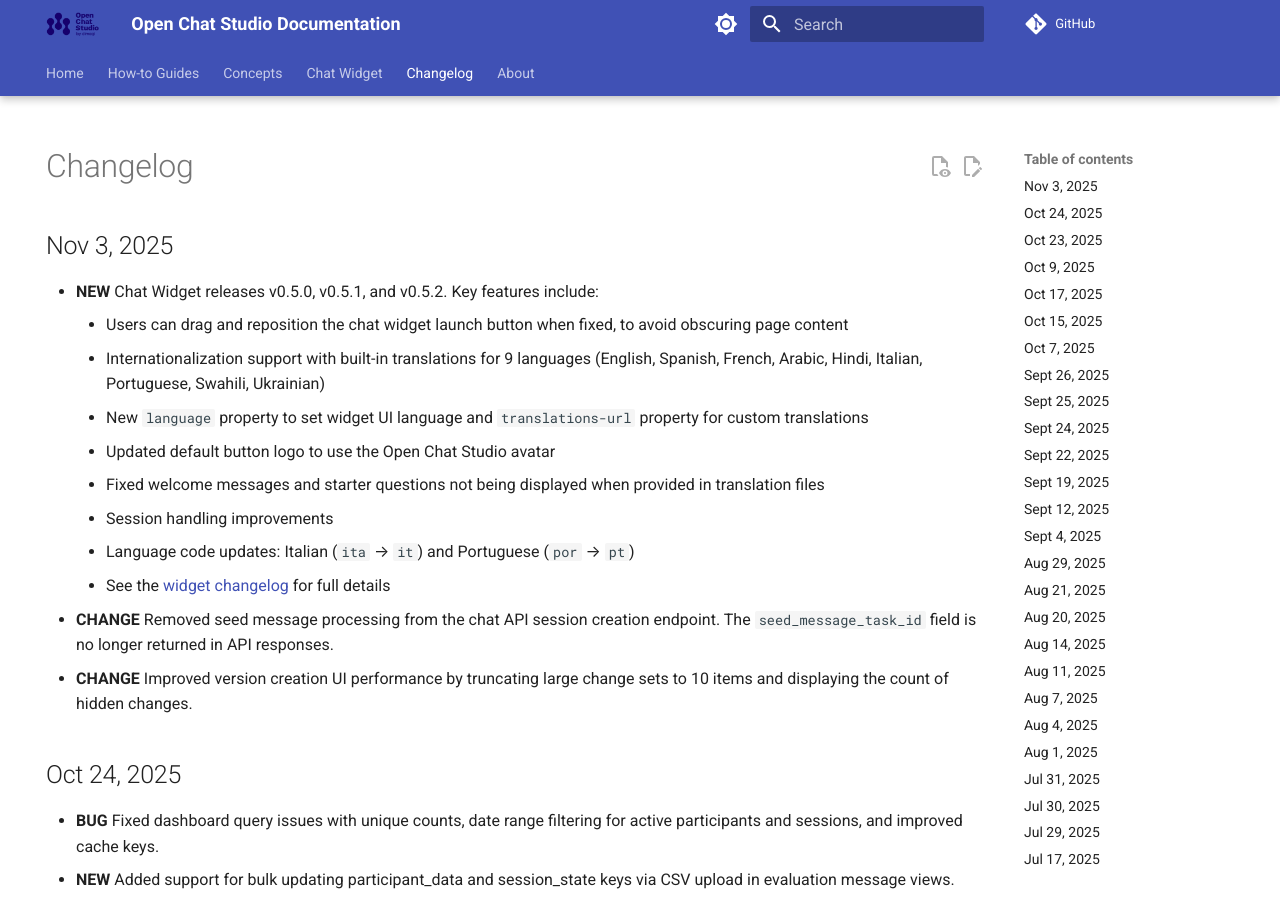
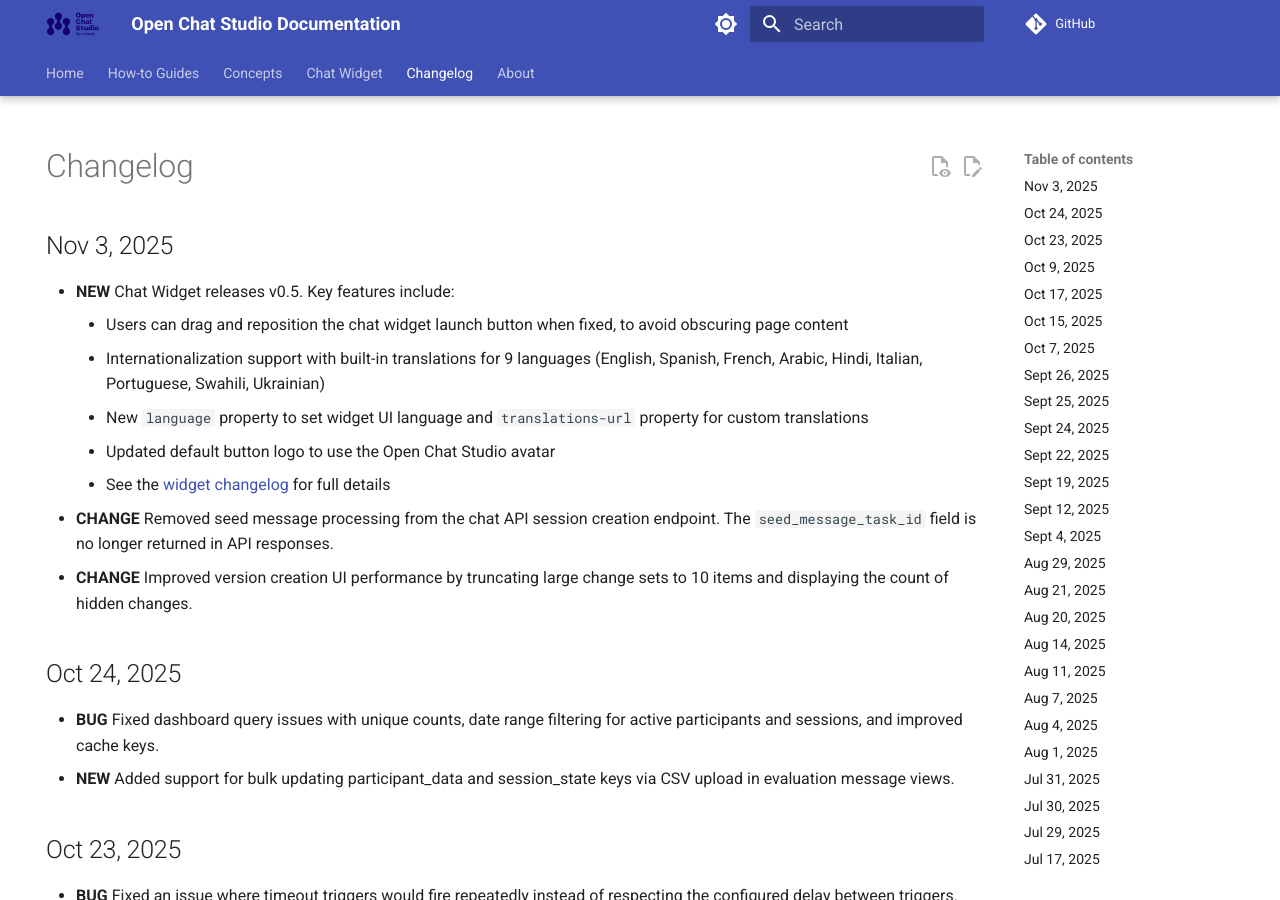
Before and after one commit to dimagi/open-chat-studio-docs, an MkDocs documentation site: the page built from docs/changelog.md, in a window 1280 px wide and 900 px high. Built offline with MkDocs 1.6.1 and Material for MkDocs 9.7.7, drawn with Linux system fonts in a browser that asks for light colours; emoji names are drawn with the system emoji font; a script that is not in the unit is left out; comment, search, counter and statistics services are not loaded.

Commit message:
Revise changelog for Chat Widget v0.5 release
Updated Chat Widget release notes for v0.5, removed older versions and fixed details.

```diff
--- a/docs/changelog.md
+++ b/docs/changelog.md
@@ -5,14 +5,11 @@
 
 # Changelog
 ## Nov 3, 2025
-* **NEW** Chat Widget releases v0.5.0, v0.5.1, and v0.5.2. Key features include:
+* **NEW** Chat Widget releases v0.5. Key features include:
     * Users can drag and reposition the chat widget launch button when fixed, to avoid obscuring page content
     * Internationalization support with built-in translations for 9 languages (English, Spanish, French, Arabic, Hindi, Italian, Portuguese, Swahili, Ukrainian)
     * New `language` property to set widget UI language and `translations-url` property for custom translations
     * Updated default button logo to use the Open Chat Studio avatar
-    * Fixed welcome messages and starter questions not being displayed when provided in translation files
-    * Session handling improvements
-    * Language code updates: Italian (`ita` → `it`) and Portuguese (`por` → `pt`)
     * See the [widget changelog](chat_widget/changelog.md) for full details
 * **CHANGE** Removed seed message processing from the chat API session creation endpoint. The `seed_message_task_id` field is no longer returned in API responses.
 * **CHANGE** Improved version creation UI performance by truncating large change sets to 10 items and displaying the count of hidden changes.
```
